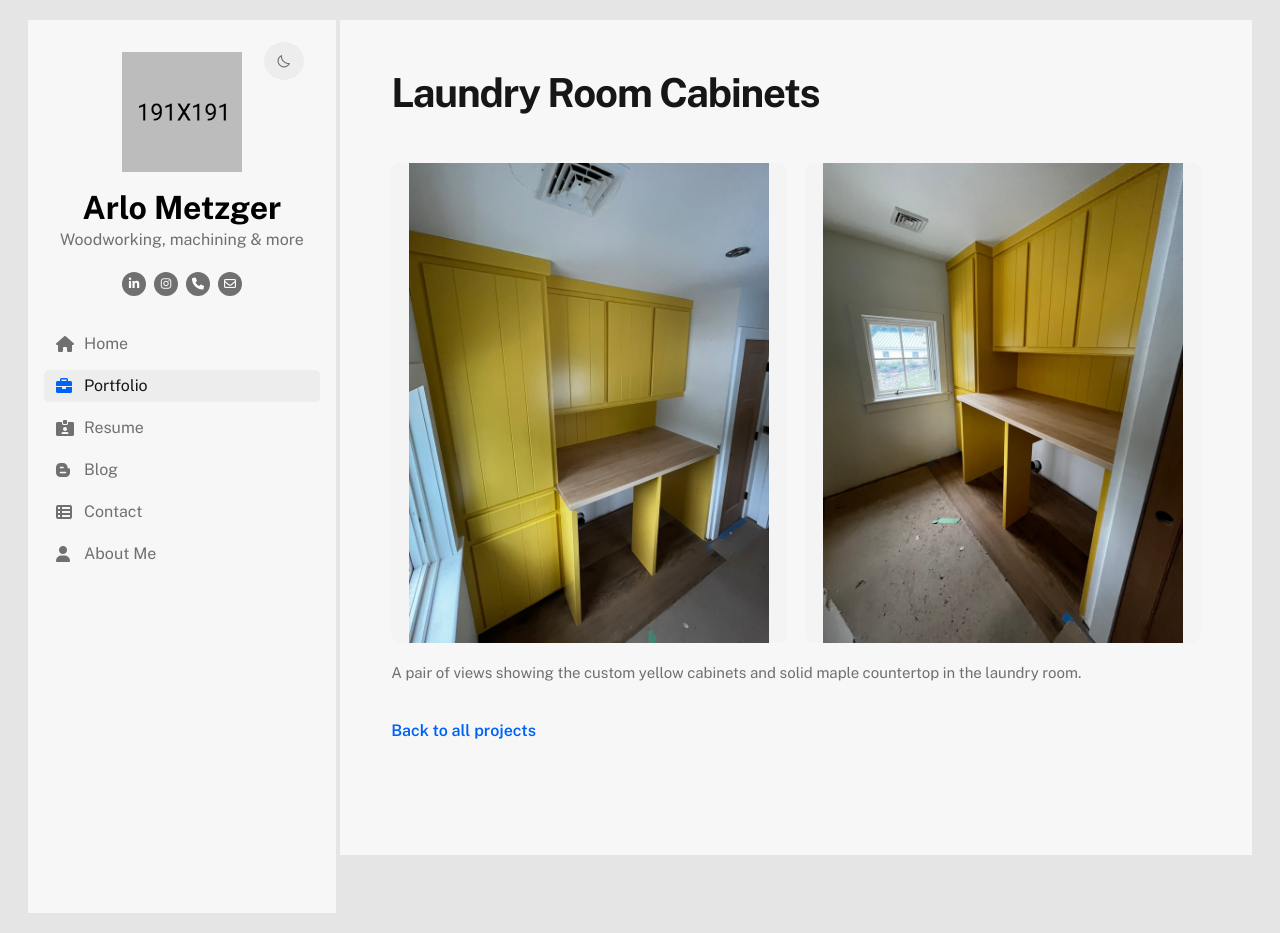
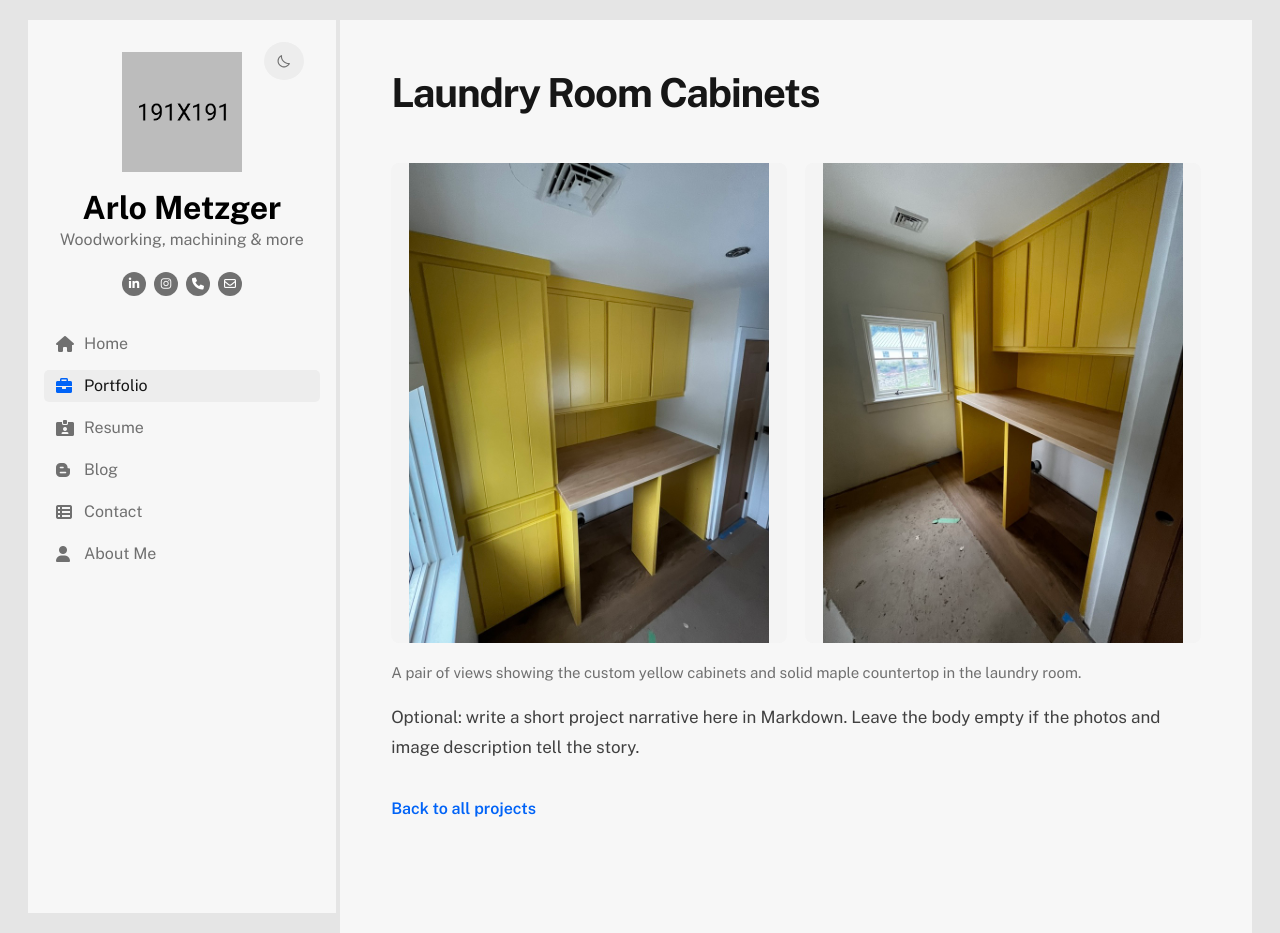
Before and after one commit to arlometzger/arlometzger.github.io, a Jekyll site: the page built from _projects/laundry-cabinets.md, in a window 1280 px wide and 933 px high. Built offline with Jekyll 4.4.1, drawn with Linux system fonts in a browser that asks for light colours.

```diff
--- a/_projects/laundry-cabinets.md
+++ b/_projects/laundry-cabinets.md
@@ -10,3 +10,6 @@
   - image: /assets/images/projects/laundry-cabinets/wide-2.jpeg
     alt: "A second view of the yellow laundry room cabinets and maple countertop"
 ---
+
+Optional: write a short project narrative here in Markdown. Leave the body
+empty if the photos and image description tell the story.
```
Also changed, not shown: _projects/wooden-stool.md (added, +17 -0 lines), assets/images/projects/wooden-stool/3-4-view.jpeg (added), assets/images/projects/wooden-stool/front-view.jpeg (added), assets/images/projects/wooden-stool/side-view.jpeg (added).
